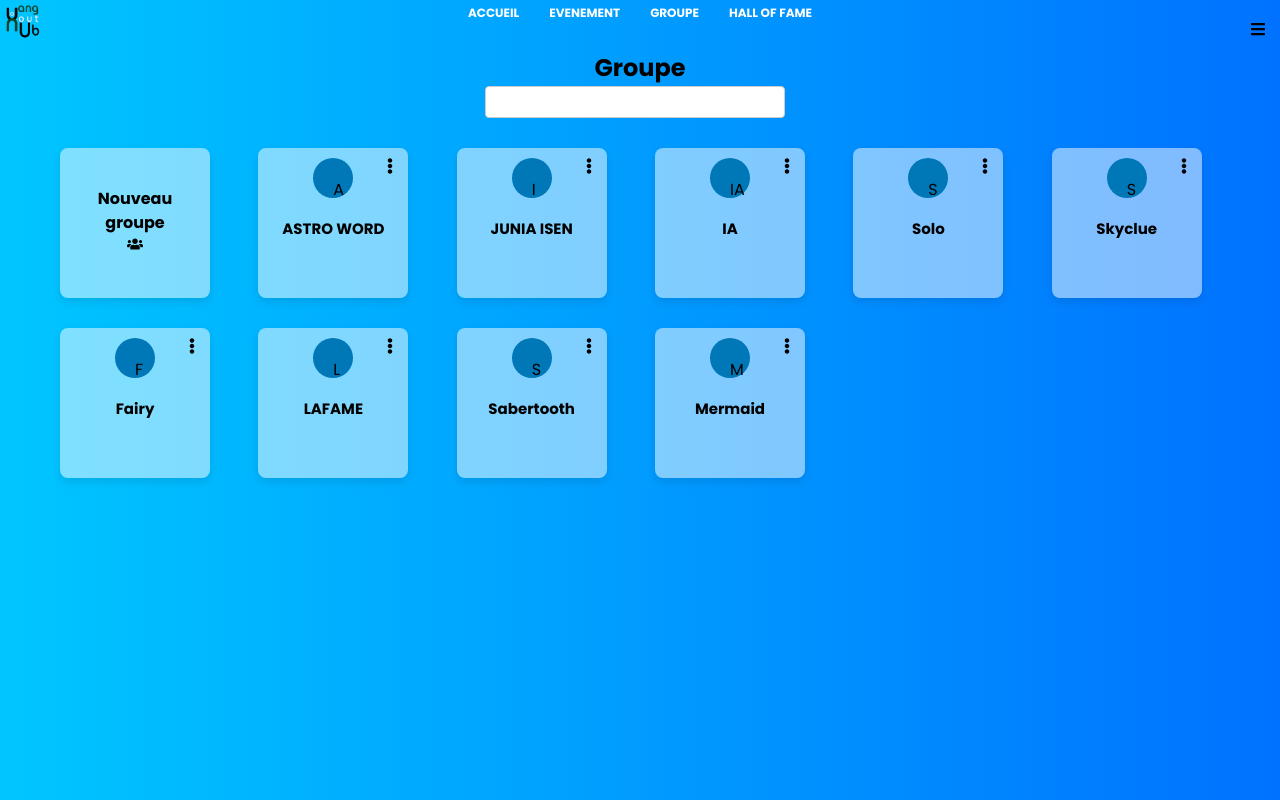
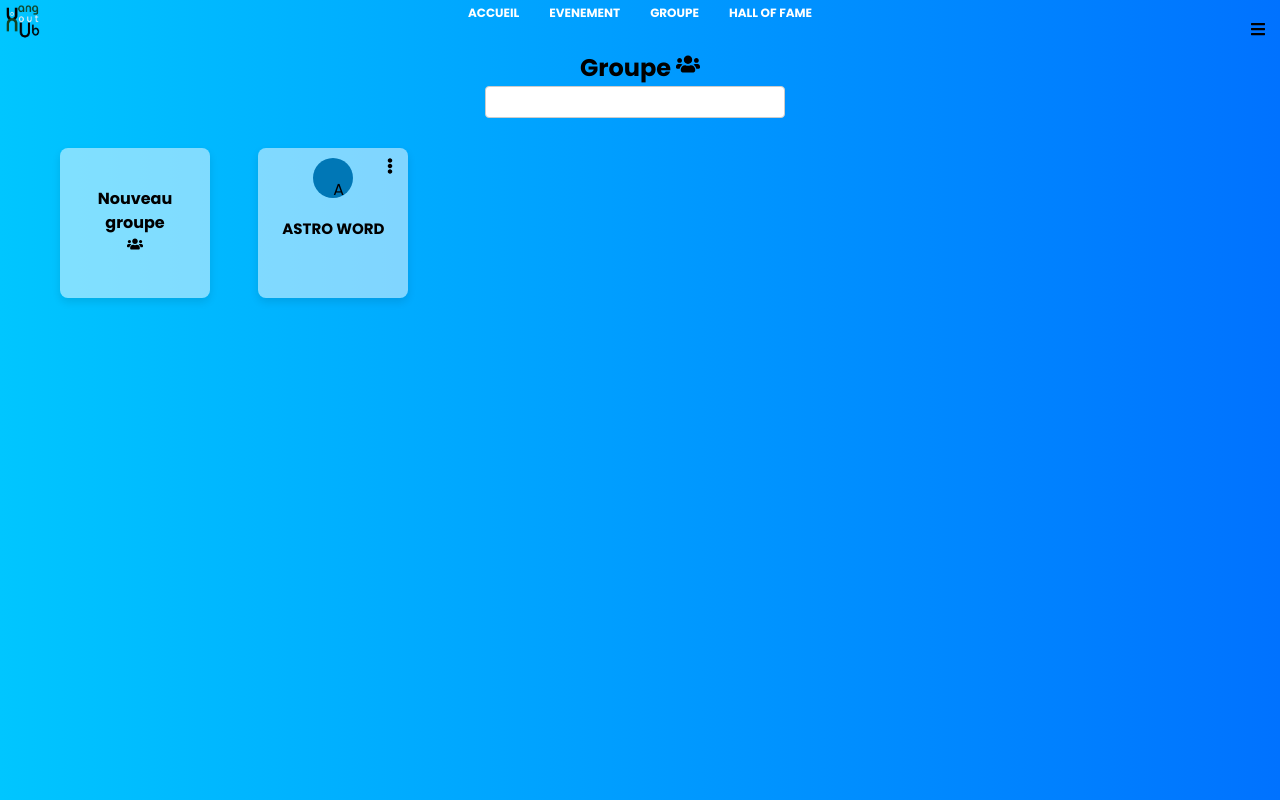
Before and after one commit to RomeoVandoolaeghe/Projet_Fin_Annee_2024, a React (Vite) app in the folder vite/: page /Group in a window 1280 px wide. Built offline with nearby package versions, Linux system fonts and the light colour scheme.

Commit message:
update Groupe

```diff
--- a/vite/src/pages/Group/Group.css
+++ b/vite/src/pages/Group/Group.css
@@ -41,6 +41,10 @@
   margin-right: 60px;
   color: white;
 }
+.chat-link {
+  text-decoration: none;
+  color: white; /* Définit la couleur du texte à blanc */
+}
 .nouveaugroupe{
 text-decoration: none;
 color: white; /* Définit la couleur du texte à blanc */
--- a/vite/src/pages/Group/Group.jsx
+++ b/vite/src/pages/Group/Group.jsx
@@ -1,45 +1,22 @@
-import React,{ useEffect} from 'react';
-import ScrollReveal from 'scrollreveal';
+import React from 'react';
 import './Group.css';
 import { Link } from 'react-router-dom';
 import GroupCard from '../../components/GroupCard/GroupCard';
 import { FaBars, FaUser, FaHome, FaCalendarAlt, FaUsers, FaTrophy, FaCog, FaSignOutAlt } from 'react-icons/fa';
+import '../../pages/Chat/Chat';
 
 const groups = [
   { name: 'ASTRO WORD', image: ' A ' },
-  { name: 'JUNIA ISEN', image: 'I' },
-  { name: 'IA', image: 'IA' },
-  { name: 'Solo', image: 'S' },
-  { name: 'Skyclue', image: 'S' },
-  { name: 'Fairy', image: 'F' },
-  { name: 'LAFAME', image: 'L' },
-  { name: 'Sabertooth', image: 'S' },
-  { name: 'Mermaid', image: 'M' },
 ];
 
 
 const Group = () => {
-
-  useEffect(() => {
-    // Configuration de base de ScrollReveal
-    const sr = ScrollReveal({
-      origin: 'bottom',
-      distance: '20px',
-      duration: 500,
-      delay: 100,
-      reset: true, // Animation réapparaît à chaque défilement
-    });
-
-    // Appliquer l'animation aux éléments avec la classe "reveal"
-    sr.reveal('.reveal');
-  }, []);
-
   return (
     <>
-      <div className='header reveal'>
-        <h2>Groupe</h2>
+      <div className='header'>
+        <h2>Groupe <FaUsers /></h2>
       </div>
-      <div className="group-page reveal">
+      <div className="group-page">
           <div className="header-actions">
             <input type="text" placeholder="Rechercher" />
           </div>
@@ -49,9 +26,11 @@ const Group = () => {
               <p><strong>Nouveau groupe</strong> <br /><FaUsers /></p>
             </Link>
           </div>
-          {groups.map((group, index) => (
-            <GroupCard key={index} name={group.name} image={group.image} />
-          ))}
+
+            {groups.map((group, index) => (
+              <GroupCard key={index} name={group.name} image={group.image} />
+            ))}
+
         </div>
       </div>
     </>
```
Lines whose indentation alone changed are shown as unchanged.
